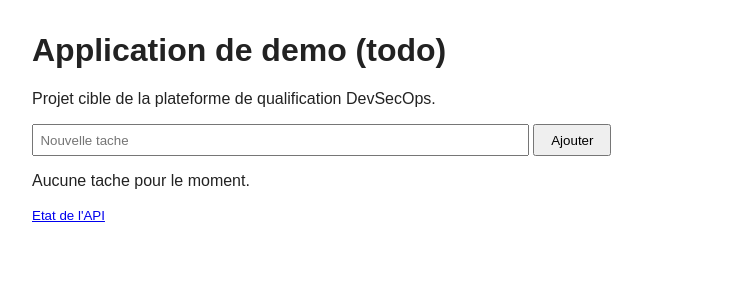
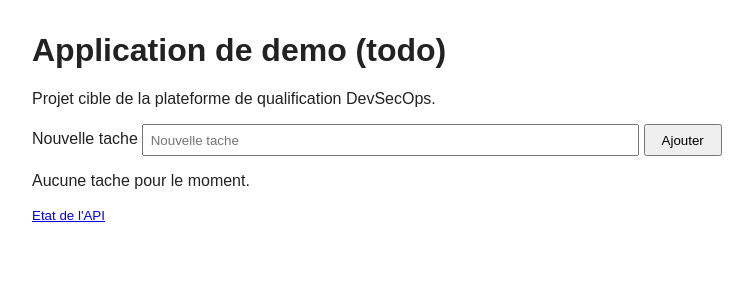
Before and after one commit to modrikh/demo-django-app, a Django app: page / in a window 1280 px wide. Shown: the top 300 px of the page, without its empty margins (208-961 px from the left). Run offline with Django 5.2, Linux system fonts and the light colour scheme; data that the repository does not hold is empty.

Commit message:
corrections SonarQube: COPY explicite (docker:S6470), label input (Web:InputWithoutLabelCheck), @require_GET (python:S3752)

```diff
--- a/todo/templates/todo/index.html
+++ b/todo/templates/todo/index.html
@@ -17,7 +17,8 @@
     <p>Projet cible de la plateforme de qualification DevSecOps.</p>
     <form method="post" action="{% url 'todo:add' %}">
         {% csrf_token %}
-        <input type="text" name="title" placeholder="Nouvelle tache" required>
+        <label for="title">Nouvelle tache</label>
+        <input type="text" id="title" name="title" placeholder="Nouvelle tache" required>
         <button type="submit">Ajouter</button>
     </form>
     {% if items %}
--- a/todo/views.py
+++ b/todo/views.py
@@ -5,6 +5,7 @@ from django.views.decorators.http import require_GET, require_POST
 from .models import TodoItem
 
 
+@require_GET
 def index(request):
     items = TodoItem.objects.all()
     return render(request, "todo/index.html", {"items": items})
```
Also changed, not shown: 1 other file.
